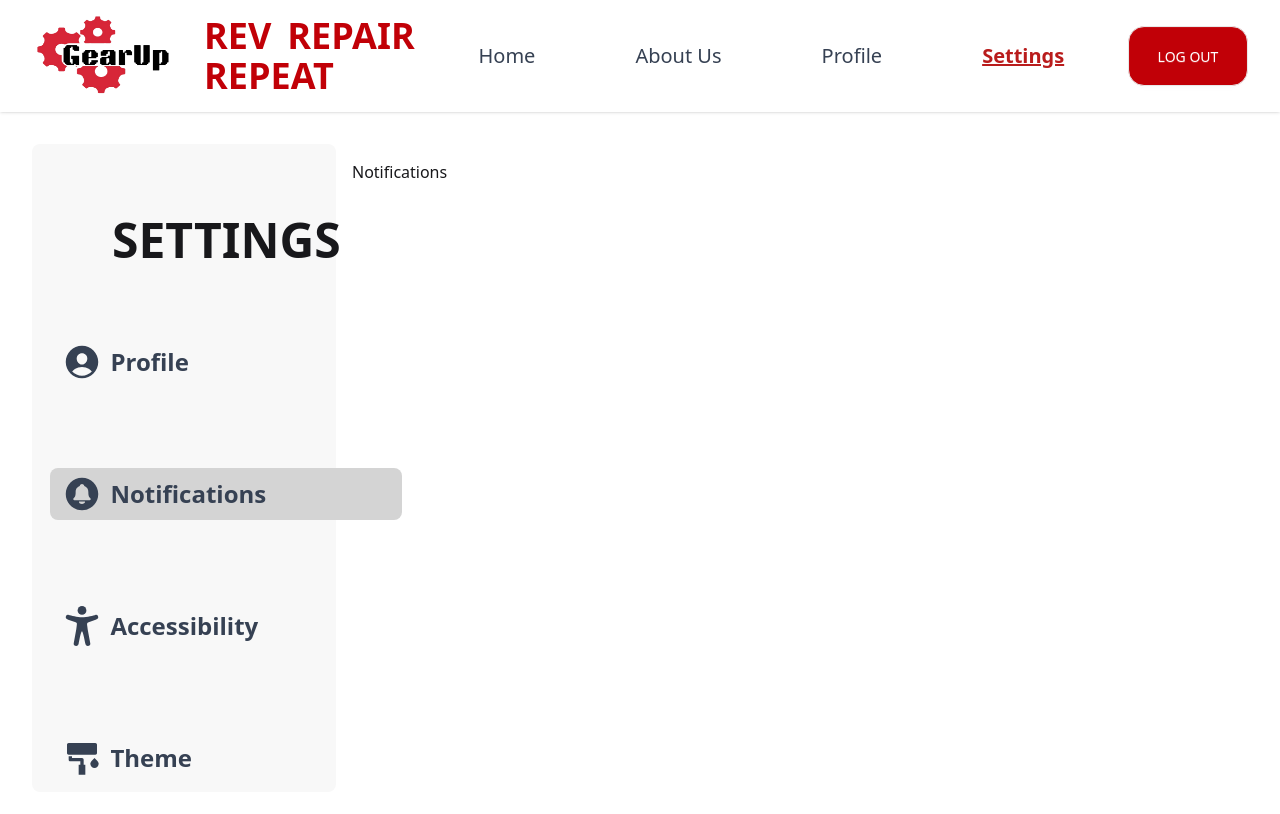
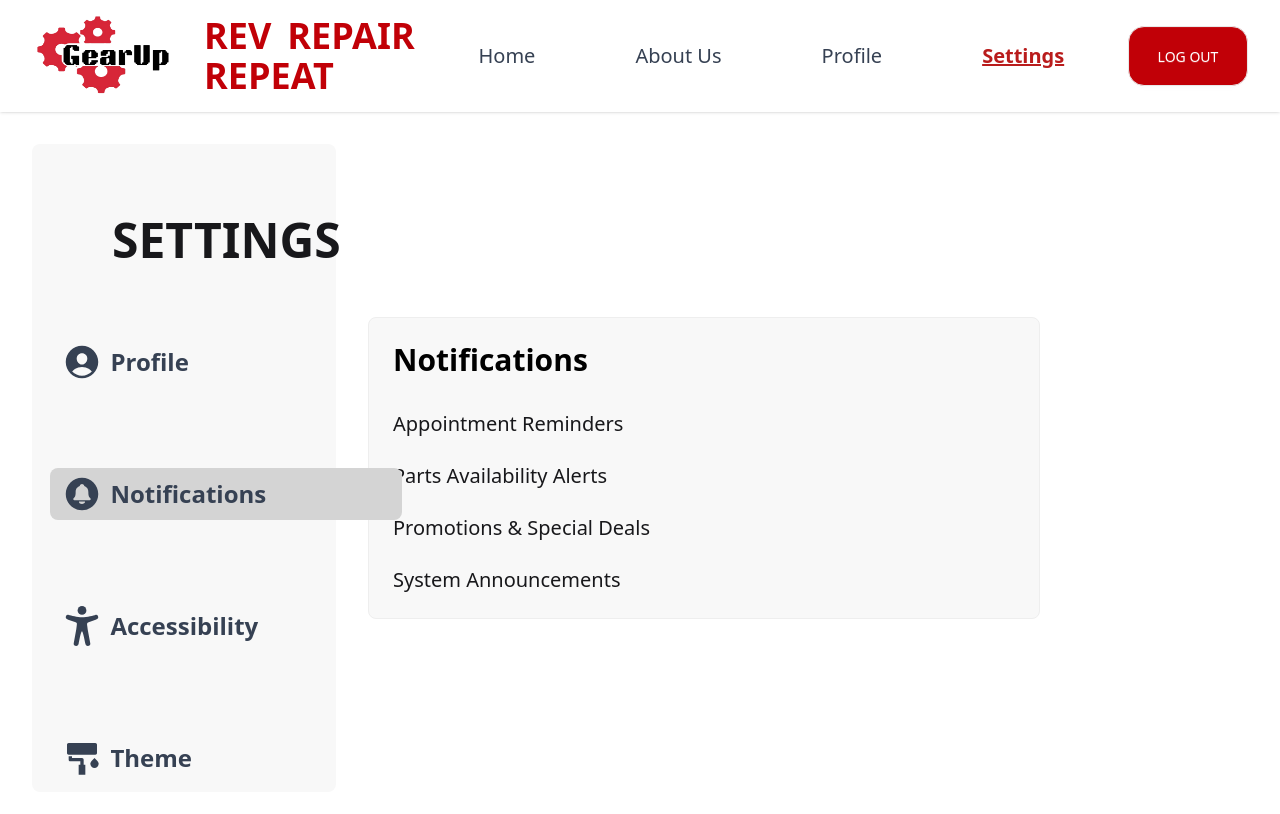
Before and after one commit to jellyayce/practice, a React (Vite) app in the folder my-project/: page /Settings in a window 1280 px wide. Both pictures are taken after a click on the link "Notifications". Shown: the top 814 px of the page. Built offline with nearby package versions, Linux system fonts and the light colour scheme.

Commit message:
Added notification menu

```diff
--- a/my-project/src/components/NotificationsMenu.jsx
+++ b/my-project/src/components/NotificationsMenu.jsx
@@ -2,8 +2,17 @@ import React from 'react'
 
 export default function NotificationsMenu() {
   return (
-    <div>
-        <h1>Notifications</h1>
+    <div className='flex flex-col p-6 gap-8 bg-base-200 border border-base-300 rounded-box w-2xl'>
+        <h2 className="font-extrabold text-3xl text-black">Notifications</h2>
+        <div className='flex flex-col gap-6 text-xl font-medium'>
+          <div>
+            <span>Appointment Reminders</span>
+
+          </div>
+          <span>Parts Availability Alerts</span>
+          <span>Promotions & Special Deals</span>
+          <span>System Announcements</span>
+        </div>
     </div>
   )
 }
--- a/my-project/src/components/ProfileMenu.jsx
+++ b/my-project/src/components/ProfileMenu.jsx
@@ -2,8 +2,22 @@ import React from 'react'
 
 export default function ProfileMenu() {
   return (
-    <div>
-      <h1>Profile</h1>
-    </div>
+      <div className='flex flex-col gap-2 flex-1 items-center'>
+          <fieldset className="fieldset bg-base-200 border-base-300 rounded-box w-2xl border px-12 py-4">
+
+              <legend className="fieldset-legend font-extrabold text-3xl">Personal Information</legend>
+
+              <label className="label">Name</label>
+              <input type="email" className="input w-xl" placeholder="Name" />
+
+              <label className="label">Address</label>
+              <input type="email" className="input w-xl" placeholder="Address" />
+
+              <label className="label">Date of Birth</label>
+              <input type="email" className="input w-xl" placeholder="Date of Birth" />
+
+              <button className="btn bg-red-700 hover:bg-red-800 text-white mt-4">Save</button>
+          </fieldset>
+      </div>
   )
 }
--- a/my-project/src/pages/Profile.jsx
+++ b/my-project/src/pages/Profile.jsx
@@ -1,6 +1,7 @@
 import React from 'react'
 import PageWrapper from "../components/PageWrapper";
 import Navbar from '../components/Navbar'
+import ProfileMenu from '../components/ProfileMenu';
 import { MdEdit } from "react-icons/md";
 import { FaCamera } from "react-icons/fa";
 
@@ -32,23 +33,7 @@ export default function Profile() {
                 </div>
             </div>
             <div className='flex flex-row justify-center pb-8'>
-                <div className='flex flex-col gap-2 flex-1 items-center'>
-                    <fieldset className="fieldset bg-base-200 border-base-300 rounded-box w-2xl border px-12 py-4">
-
-                        <legend className="fieldset-legend font-extrabold text-3xl">Personal Information</legend>
-
-                        <label className="label">Name</label>
-                        <input type="email" className="input w-xl" placeholder="Name" />
-
-                        <label className="label">Address</label>
-                        <input type="email" className="input w-xl" placeholder="Address" />
-
-                        <label className="label">Date of Birth</label>
-                        <input type="email" className="input w-xl" placeholder="Date of Birth" />
-
-                        <button className="btn bg-red-700 hover:bg-red-800 text-white mt-4">Save</button>
-                    </fieldset>
-                </div>
+                <ProfileMenu></ProfileMenu>
                 <div className='flex flex-col gap-2 flex-1 items-center'>
                     <fieldset className="fieldset bg-base-200 border-base-300 rounded-box w-2xl border px-12 py-4">
 
--- a/my-project/src/pages/Settings.jsx
+++ b/my-project/src/pages/Settings.jsx
@@ -17,7 +17,7 @@ export default function Settings() {
         <div>
             <Navbar></Navbar>
             <PageWrapper>
-            <div className='flex flex-row p-8'>
+            <div className='flex flex-row p-8 gap-8'>
                 <div className="flex items-center menu bg-base-200 rounded-box w-1/4 px-4 gap-2">
                     <h1 className='text-5xl font-semibold p-16'>SETTINGS</h1>
                     <div className='flex flex-col gap-20'>
@@ -35,7 +35,7 @@ export default function Settings() {
                         </li>
                     </div>
                 </div>
-                <div className="w-3/4 p-4">
+                <div className="w-3/4 rounded-box flex items-center">
                     {activeMenu === "Profile" && <ProfileMenu />}
                     {activeMenu === "Notifications" && <NotificationsMenu />}
                     {activeMenu === "Accessibility" && <AccessibilityMenu />}
```
